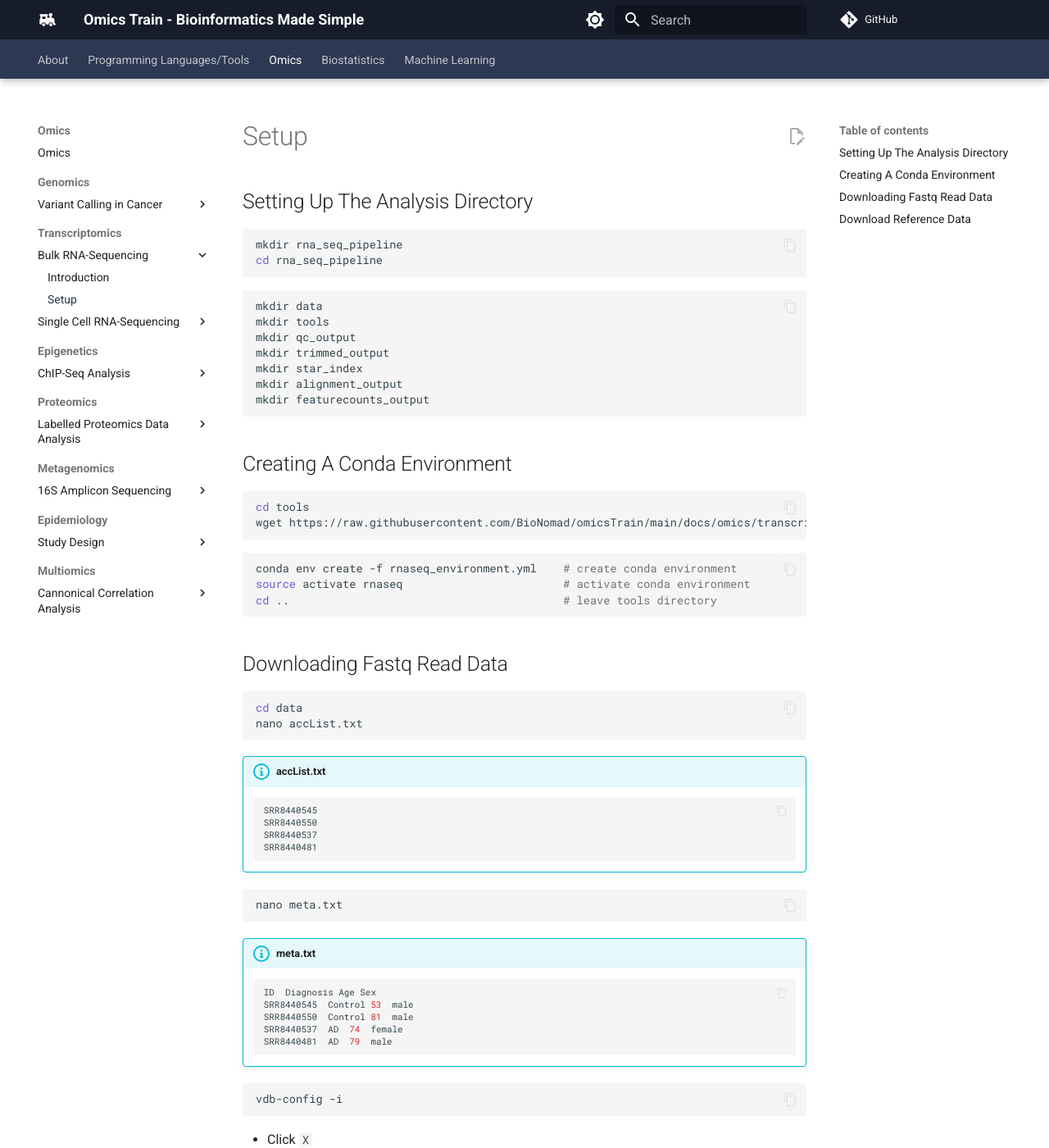
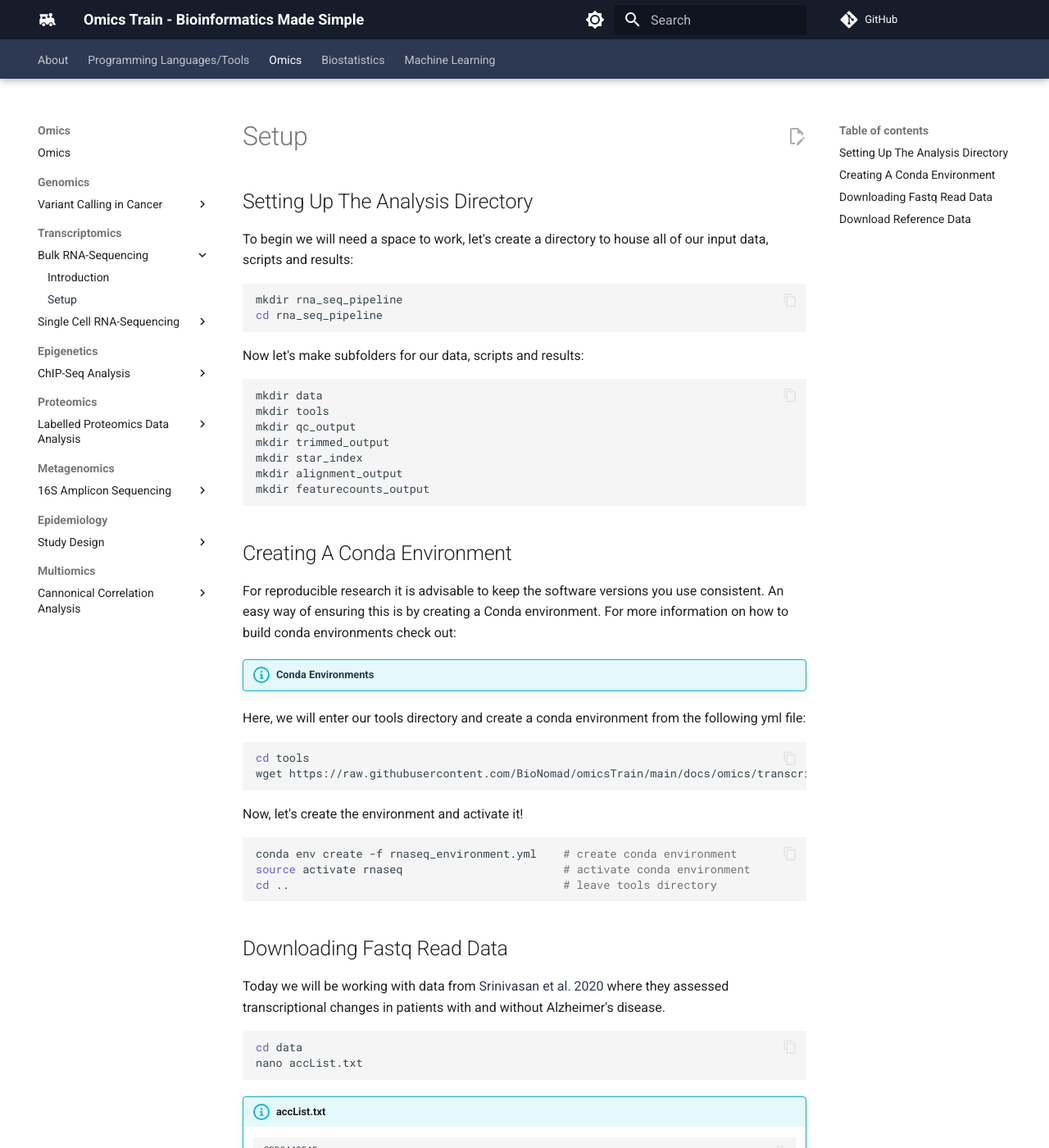
Before and after one commit to comp-tox-jhu/CompToxLab, an MkDocs documentation site: the page built from docs/omics/transcriptomics/bulk_rna_seq/02_setup.md, in a window 1280 px wide and 1400 px high. Shown: the whole window at 82% size. Built offline with MkDocs 1.6.1 and Material for MkDocs 9.7.7, drawn with Linux system fonts in a browser that asks for light colours; comment, search, counter and statistics services are not loaded.

Commit message:
Update 02_setup.md

````diff
--- a/docs/omics/transcriptomics/bulk_rna_seq/02_setup.md
+++ b/docs/omics/transcriptomics/bulk_rna_seq/02_setup.md
@@ -1,10 +1,13 @@
 ## Setting Up The Analysis Directory
 
+To begin we will need a space to work, let's create a directory to house all of our input data, scripts and results:
 
 ```sh
 mkdir rna_seq_pipeline
 cd rna_seq_pipeline
 ```
+
+Now let's make subfolders for our data, scripts and results:
 
 ```sh
 mkdir data
@@ -19,10 +22,18 @@ mkdir featurecounts_output
 
 ## Creating A Conda Environment
 
+For reproducible research it is advisable to keep the software versions you use consistent. An easy way of ensuring this is by creating a Conda environment. For more information on how to build conda environments check out:
+
+!!! info "[Conda Environments](../../../programming_languages_tools/conda/conda_environment.md)"
+
+Here, we will enter our tools directory and create a conda environment from the following yml file:
+
 ```sh
 cd tools
 wget https://raw.githubusercontent.com/BioNomad/omicsTrain/main/docs/omics/transcriptomics/bulk_rna_seq/data/rnaseq_environment.yml
 ```
+
+Now, let's create the environment and activate it!
 
 ```sh
 conda env create -f rnaseq_environment.yml    # create conda environment
@@ -31,6 +42,8 @@ cd ..                                         # leave tools directory
 ```
 
 ## Downloading Fastq Read Data
+
+Today we will be working with data from [Srinivasan et al. 2020](https://www.ncbi.nlm.nih.gov/pmc/articles/PMC7422733/) where they assessed transcriptional changes in patients with and without Alzheimer's disease.
 
 ```sh
 cd data
````
